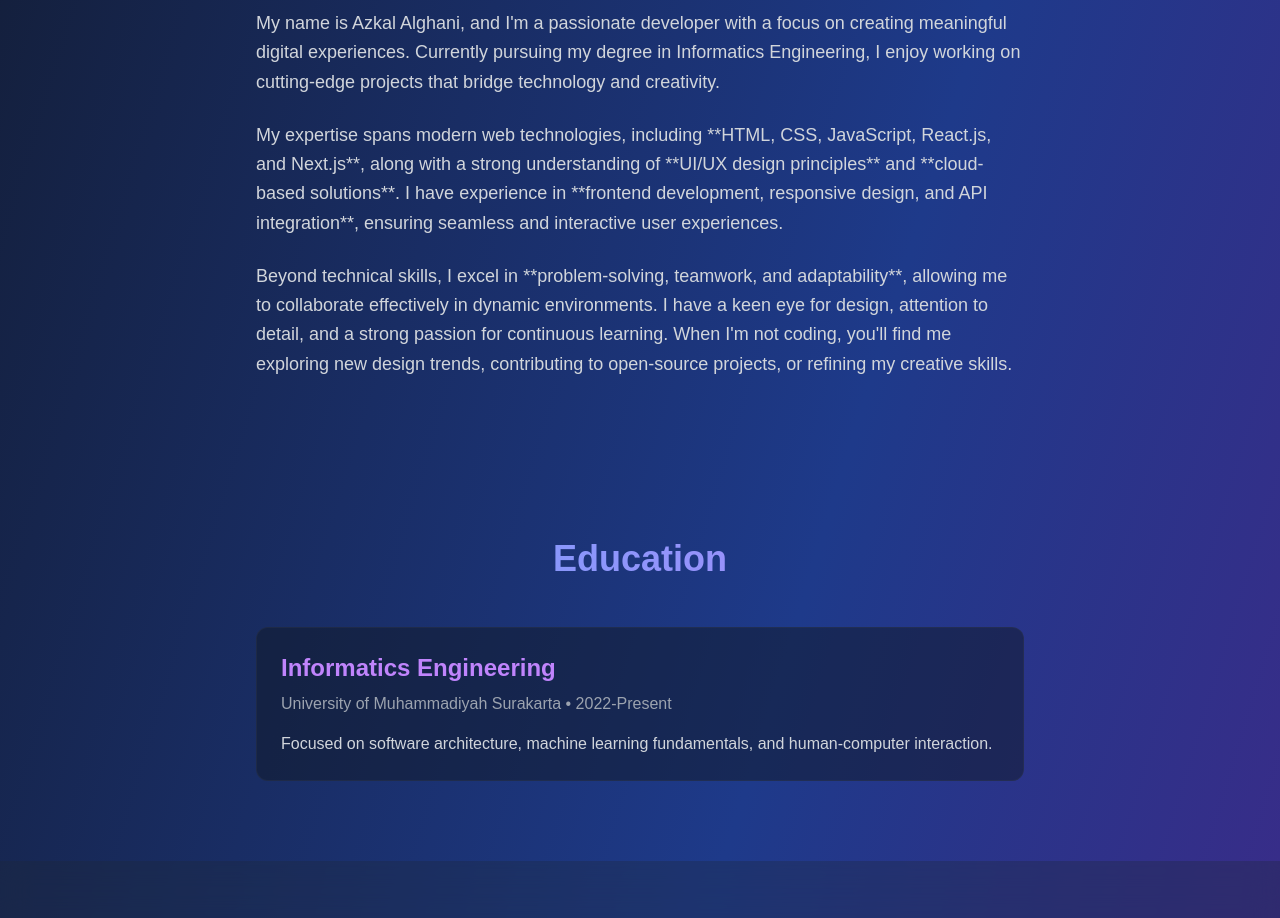
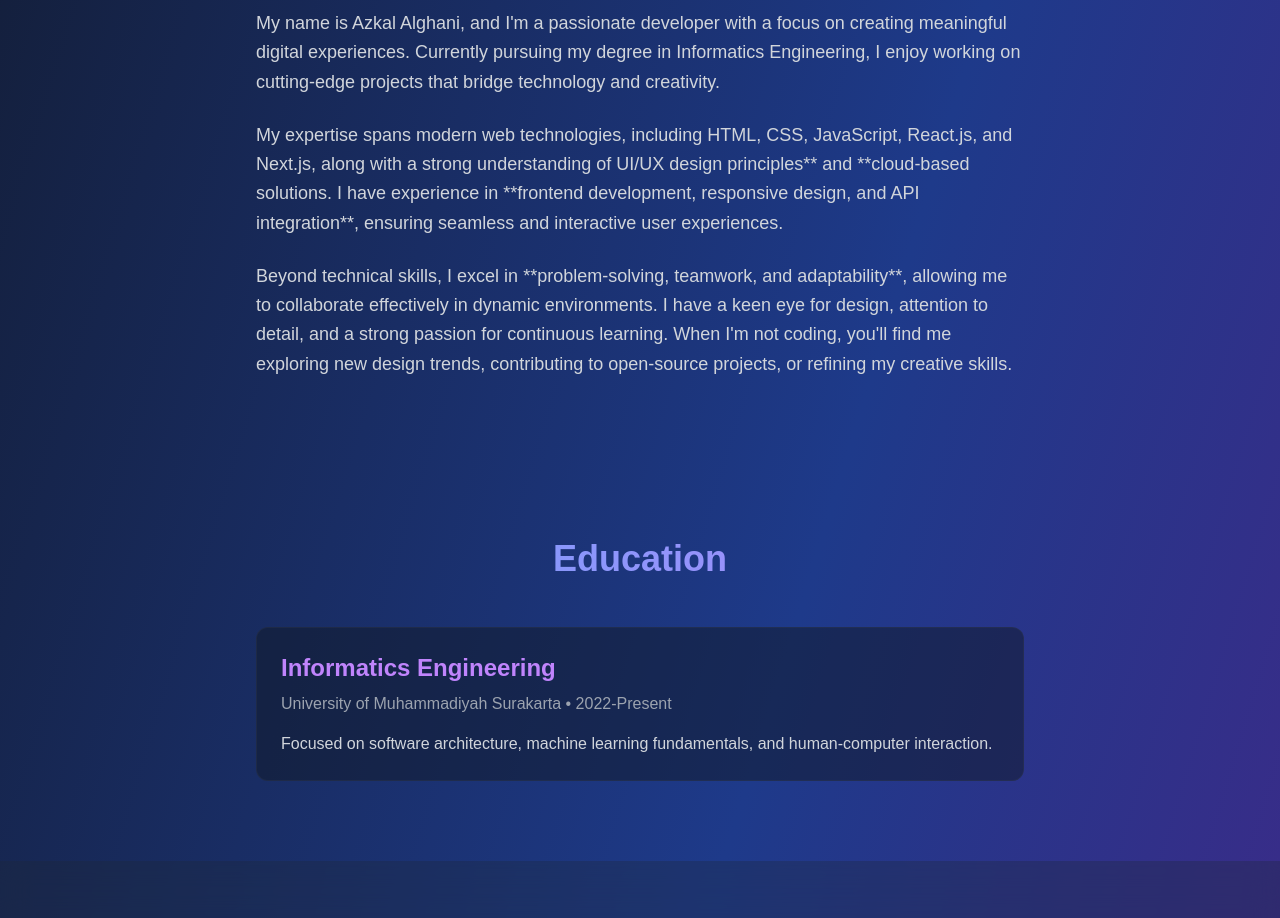
Before and after one commit to azkalalghani/Portofolio, a Next.js app: page / in a window 1280 px wide. Shown: the part 960-1878 px from the top of the page. Built offline with nearby package versions, Linux system fonts and the light colour scheme.

Commit message:
update about me

```diff
--- a/src/app/page.tsx
+++ b/src/app/page.tsx
@@ -109,9 +109,9 @@ export default function Home() {
   bridge technology and creativity.
 </p>
 <p>
-  My expertise spans modern web technologies, including **HTML, CSS,
-  JavaScript, React.js, and Next.js**, along with a strong understanding of
-  **UI/UX design principles** and **cloud-based solutions**. I have experience
+  My expertise spans modern web technologies, including HTML, CSS,
+  JavaScript, React.js, and Next.js, along with a strong understanding of
+  UI/UX design principles** and **cloud-based solutions. I have experience
   in **frontend development, responsive design, and API integration**, ensuring
   seamless and interactive user experiences.
 </p>
```
